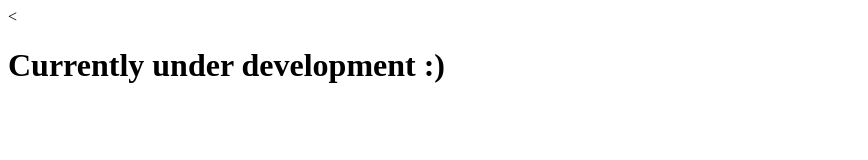
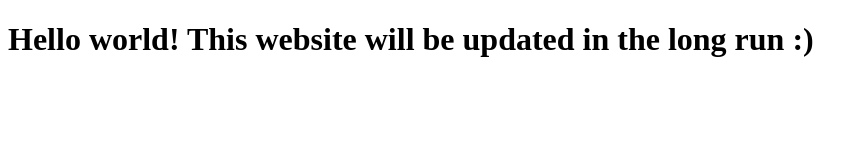
Before and after one commit to rhesamu/rhesamu.github.io, a plain HTML site: page index.html in a window 1280 px wide. Shown: the whole page, without its empty margins (0-868 px from the left). Drawn offline with Linux system fonts and the light colour scheme.

Commit message:
Second commit with updated info.

```diff
--- a/index.html
+++ b/index.html
@@ -4,9 +4,9 @@
   <meta charset="UTF-8">
   <meta name="viewport" content="width=device-width, initial-scale=1.0">
   <meta http-equiv="X-UA-Compatible" content="ie=edge">
-  <title>Hello World!</title>
+  <title>Currently under development</title>
 </head>
 <body>
-  <<h1>Currently under development :)</h1>
+  <h1>Hello world! This website will be updated in the long run :)</h1>
 </body>
 </html>
```
